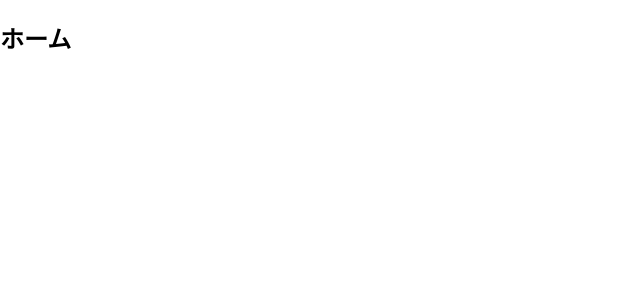
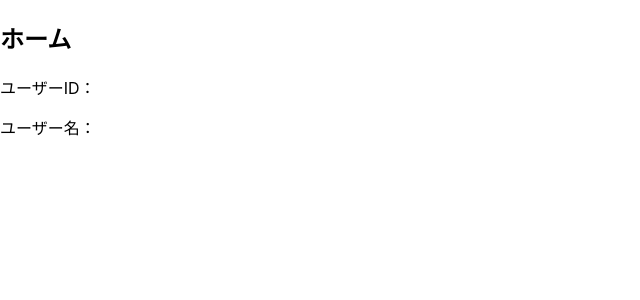
Before and after one commit to masayaeto/react-redux-ec, a React (Create React App) app: page / in a window 1280 px wide. Shown: the top 300 px of the page, without its empty margins (0-640 px from the left). Built offline with nearby package versions, Linux system fonts and the light colour scheme.

Commit message:
redux-thunkの導入とoperationファイル作成

```diff
--- a/src/reducks/store/store.js
+++ b/src/reducks/store/store.js
@@ -5,6 +5,7 @@ import {
 } from "redux";
 import {UsersReducer} from "../users/reducers";
 import {connectRouter, routerMiddleware} from "connected-react-router";
+import thunk from "redux-thunk";
 
 export default function createStore(history){
   return reduxCreateStore(
@@ -13,7 +14,8 @@ export default function createStore(history){
       users: UsersReducer
     }),
     applyMiddleware(
-      routerMiddleware(history)
+      routerMiddleware(history),
+      thunk
     )
   )
 }
--- /dev/null
+++ b/src/reducks/users/operation.js
@@ -0,0 +1,25 @@
+import {signInAction} from "./actions";
+import {push} from "connected-react-router";
+
+export const signIn = () => {
+  return async (dispatch, getState) => {
+    const state = getState();
+    const isSignIn = state.users.isSignedIn;
+
+    if (!isSignIn) {
+      const url= "https://api.github.com/users/masayaeto";
+
+      const response = await fetch(url).then(res => res.json()).catch(() => null);
+      console.log(response);
+
+      const username = response.name;
+
+      dispatch(signInAction({
+        isSignedIn: true,
+        uid: "00001",
+        username: username
+      }))
+    }
+    dispatch(push("/"))
+  }
+}
--- a/src/reducks/users/selector.js
+++ b/src/reducks/users/selector.js
@@ -5,3 +5,8 @@ export const getUserId = createSelector(
   [usersSelector],
   state => state.uid
 )
+
+export const getUserName = createSelector(
+  [usersSelector],
+  state => state.username
+)
--- a/src/templates/Home.js
+++ b/src/templates/Home.js
@@ -1,14 +1,17 @@
 import React from "react";
 import { useSelector } from "react-redux";
-import {getUserId} from "../reducks/users/selector";
+import {getUserId, getUserName} from "../reducks/users/selector";
 
 const Home = () => {
   const selector = useSelector(state => state);
   const uid = getUserId(selector);
+  const username = getUserName(selector);
+
   return (
     <div>
       <h2>ホーム</h2>
-      <p>{uid}</p>
+      <p>ユーザーID：{uid}</p>
+      <p>ユーザー名：{username}</p>
     </div>
   )
 }
--- a/src/templates/Login.js
+++ b/src/templates/Login.js
@@ -1,13 +1,14 @@
 import React from "react";
 import {useDispatch} from "react-redux";
-import {push} from "connected-react-router";
+import {signIn} from "../reducks/users/operation";
+
 
 const Login = () => {
   const dispatch = useDispatch();
   return (
     <div>
       <h2>ログイン</h2>
-      <button onClick={() => dispatch(push("/"))}>
+      <button onClick={() => dispatch(signIn())}>
         ログイン
       </button>
     </div>
```
